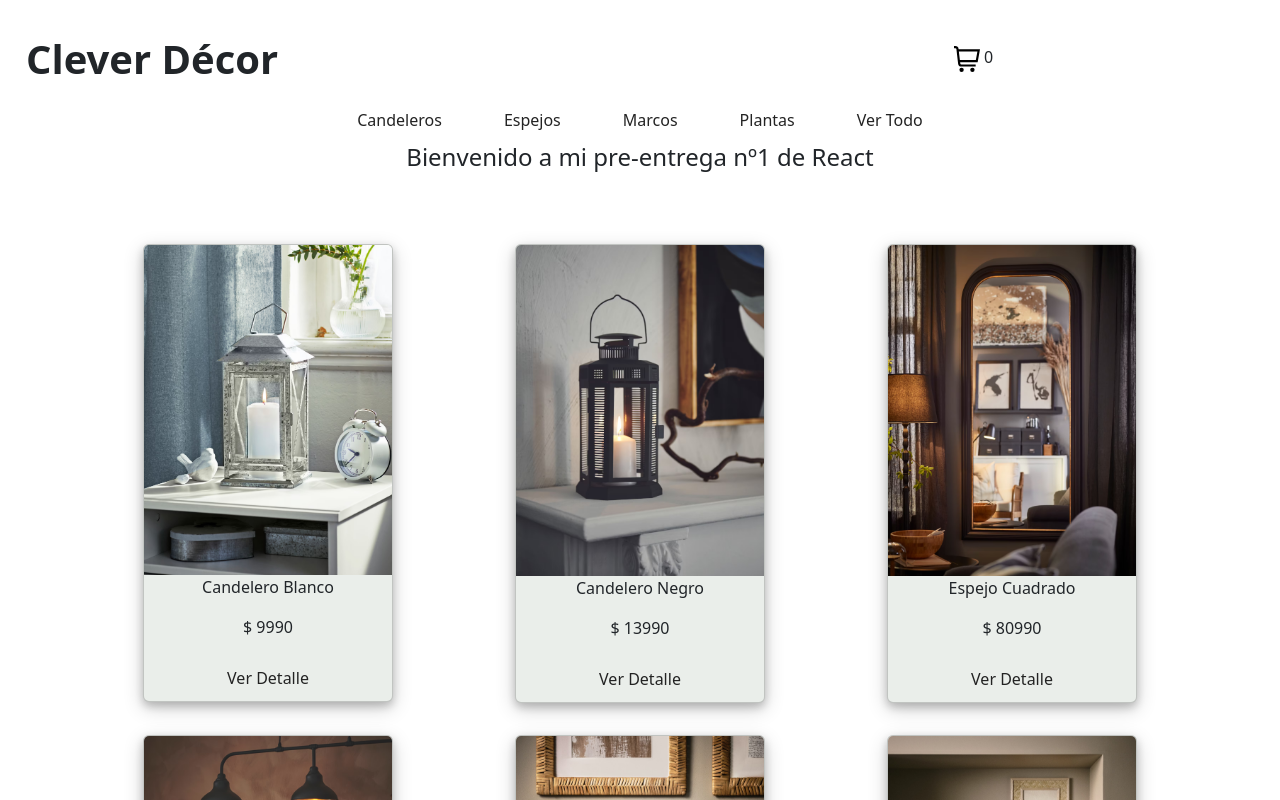
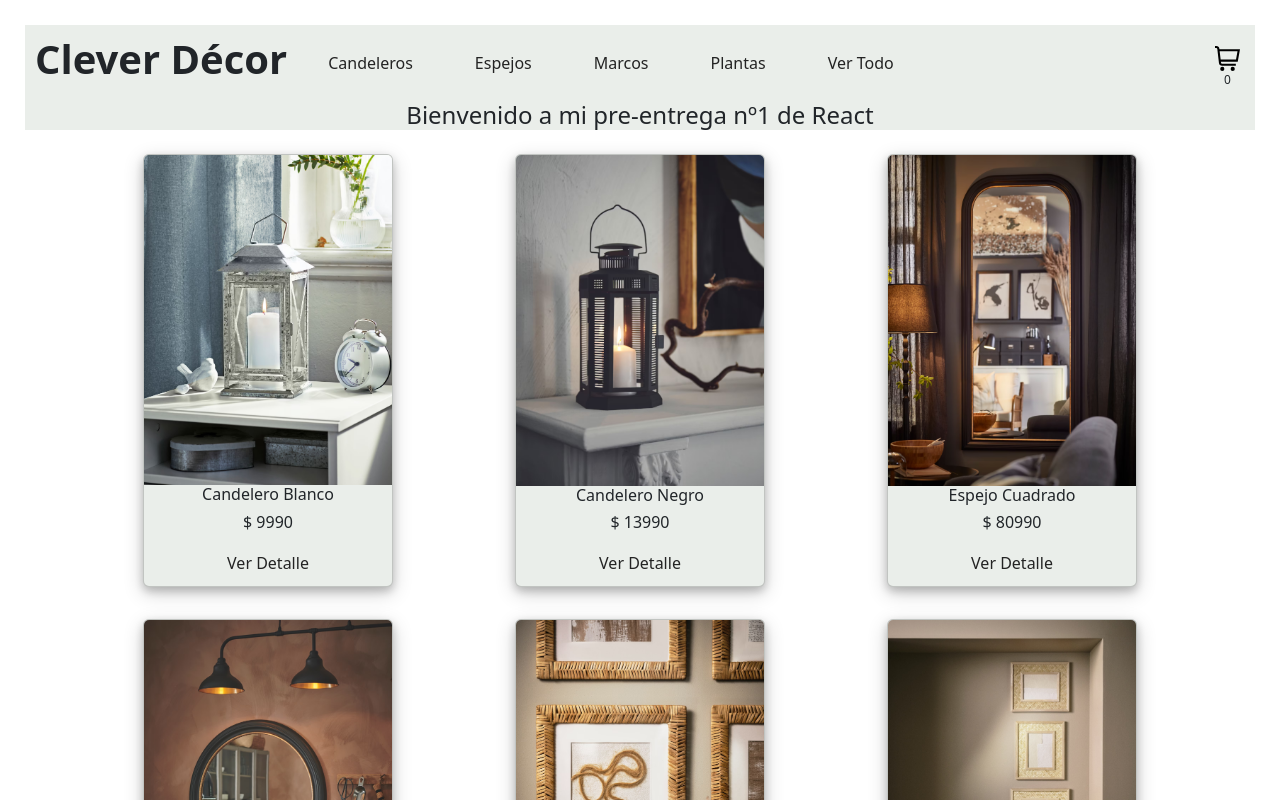
Before and after one commit to jp-quevedo/PreEntrega1-Quevedo, a React (Create React App) app: page / in a window 1280 px wide. Shown: the top 800 px of the page. Built offline with nearby package versions, Linux system fonts and the light colour scheme.

Commit message:
retoques a la navbar

```diff
--- a/src/App.css
+++ b/src/App.css
@@ -2,39 +2,10 @@
   text-align: center;
 }
 
-.App-logo {
-  height: 40vmin;
-  pointer-events: none;
-}
-
-@media (prefers-reduced-motion: no-preference) {
-  .App-logo {
-    animation: App-logo-spin infinite 20s linear;
-  }
-}
-
-.App-header {
-  background-color: #282c34;
-  min-height: 100vh;
-  display: flex;
-  flex-direction: column;
-  align-items: center;
-  justify-content: center;
-  font-size: calc(10px + 2vmin);
-  color: white;
-}
-
-.App-link {
-  color: #61dafb;
-}
-
-@keyframes App-logo-spin {
-  from {
-    transform: rotate(0deg);
-  }
-  to {
-    transform: rotate(360deg);
-  }
+.header {
+  background-color: rgb(234, 238, 234);
+  width: 100%;
+  margin: 0 0 0 0;
 }
 
 .container {
--- a/src/App.js
+++ b/src/App.js
@@ -7,10 +7,10 @@ import Products from './Components/Products/Products';
 function App() {
   return (
     <div className="App">
+      <header className="header">
         <NavBar />
         <ItemListContainer greeting={`Bienvenido a mi pre-entrega nº1 de React`}/>
-      <br />
-      <br />
+      </header>
       <div className="container">
         <Products
           img="./assets/candelero-blanco.avif"
--- a/src/Components/CartWidget/CartWidget.css
+++ b/src/Components/CartWidget/CartWidget.css
@@ -1,9 +1,13 @@
 .carticon {
-    width: 5%;
+    width: 25px;
 }
 
 .cart {
     position: absolute;
-    right: 1.5em;
+    right: 1.25em;
     padding: 1.25em;
 }
+
+p {
+    font-size: 0.75em;
+}
--- a/src/Components/CartWidget/CartWidget.jsx
+++ b/src/Components/CartWidget/CartWidget.jsx
@@ -4,7 +4,7 @@ function CartWidget(){
     return (
         <nav className="cart">
             <img className="carticon" src="/assets/carrito.svg" alt="carrito"></img>
-            <h8> 0</h8>
+            <p> 0</p>
         </nav>
     )
 }
--- a/src/Components/NavBar/NavBar.css
+++ b/src/Components/NavBar/NavBar.css
@@ -10,8 +10,12 @@
 }
 
 .logo {
-    position: absolute;
     left: 0.4em;
     padding: 0.25em;
     font-weight: bold;
 }
+
+.navBar {
+    display: flex;
+    flex-direction: row;
+}
--- a/src/Components/NavBar/NavBar.jsx
+++ b/src/Components/NavBar/NavBar.jsx
@@ -4,16 +4,15 @@ import CartWidget from "../CartWidget/CartWidget"
 function NavBar(){
     return (
         <nav>
+            <div className="navBar">
             <h1 className="logo">Clever Décor</h1>
             <CartWidget />
-            <br />
-            <br />
-            <br />
             <button className="btn">Candeleros</button>
             <button className="btn">Espejos</button>
             <button className="btn">Marcos</button>
             <button className="btn">Plantas</button>
             <button className="btn">Ver Todo</button>
+            </div>
         </nav>
     )
 }
--- a/src/Components/Products/Products.jsx
+++ b/src/Components/Products/Products.jsx
@@ -6,8 +6,8 @@ function Products(props){
         <div className="container">
             <div className="card">
                 <img className="card-img" alt="product" src={img}/>
-                <p>{title}</p>
-                <p>$ {price}</p>
+                <h6>{title}</h6>
+                <h6>$ {price}</h6>
                 <button className="btn">Ver Detalle</button>
             </div>
         </div>
```
Lines whose indentation alone changed are shown as unchanged.
